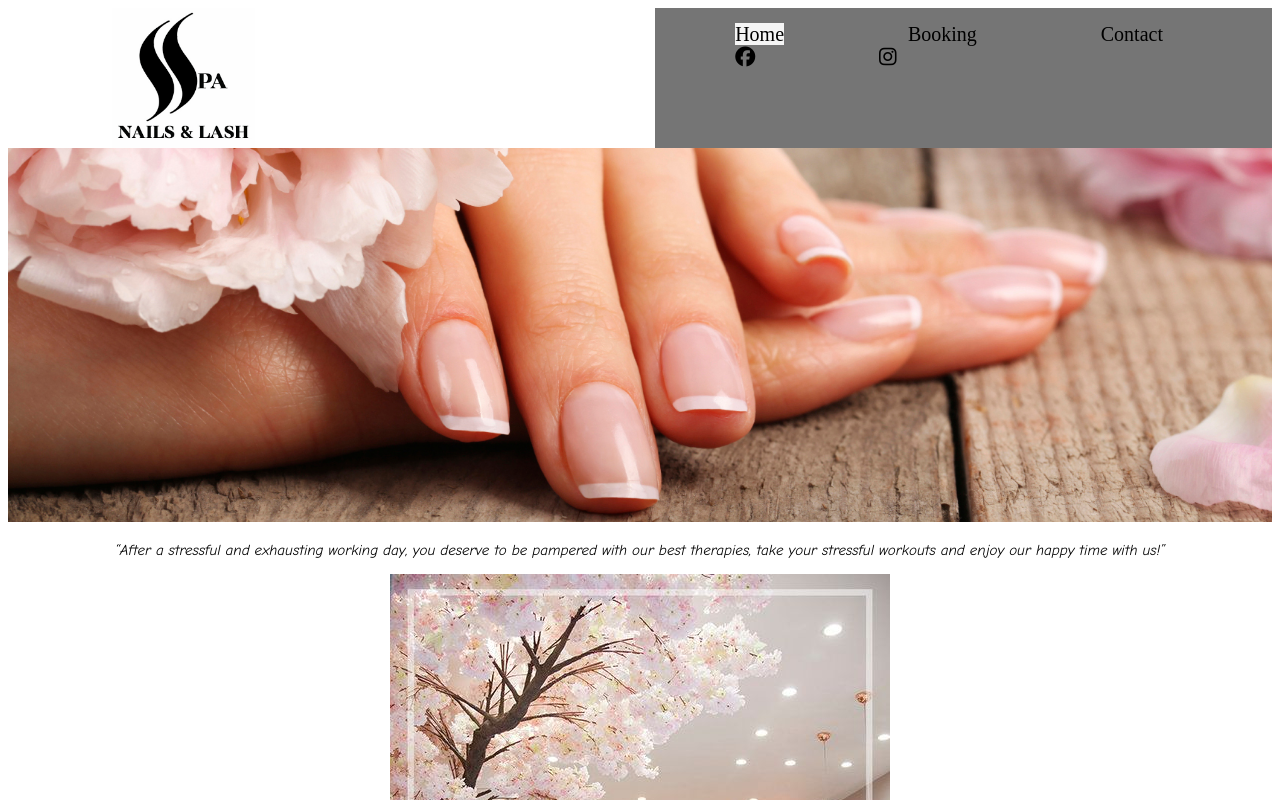
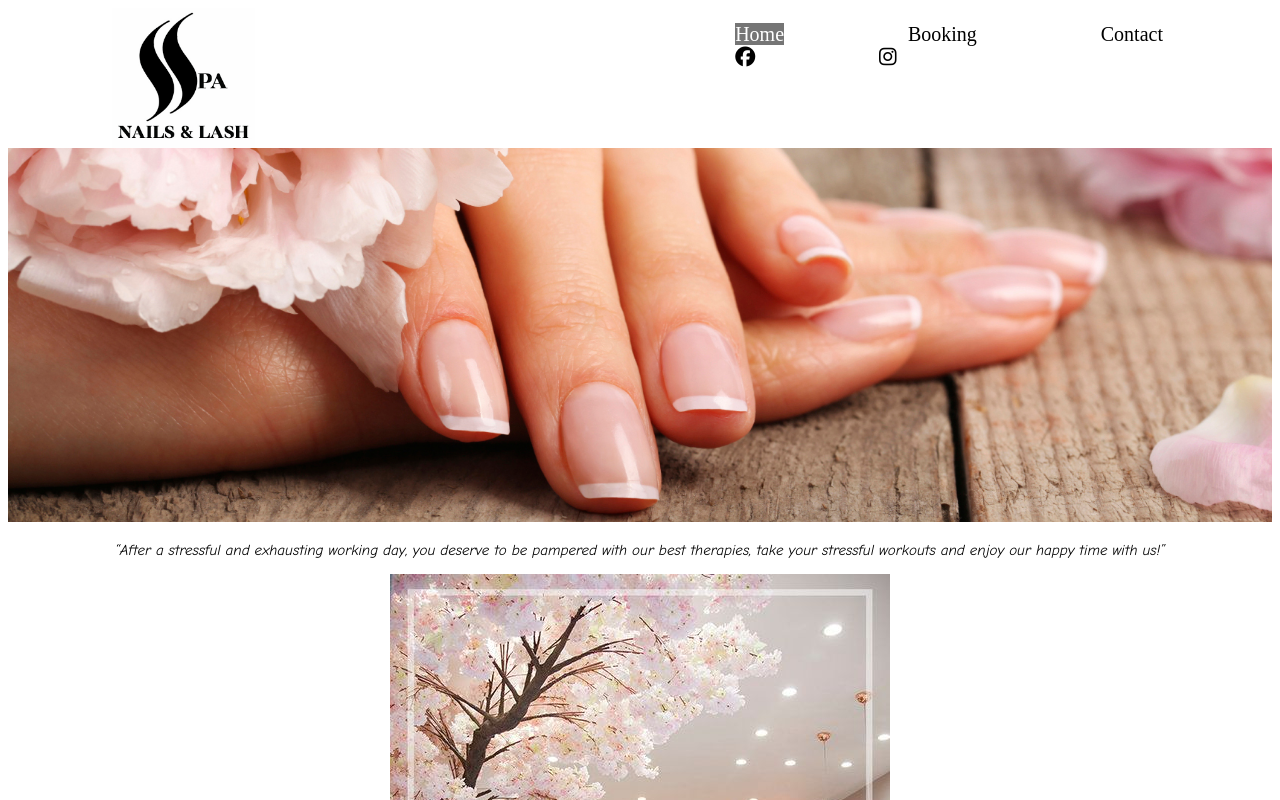
Before and after one commit to bui00076/mtm6201-midterm, a plain HTML site: page index.html in a window 1280 px wide. In both pictures the pointer is over the link "Home". Shown: the top 800 px of the page. Drawn offline with nearby package versions, Linux system fonts and the light colour scheme; a web font is replaced by a local one.

Commit message:
modifies

```diff
--- a/styles.css
+++ b/styles.css
@@ -23,12 +23,11 @@ p {
     display: flex;
 }
 nav:hover{
-    background-color: #757575;
     color: white;
 }
 nav a:hover{
-    background-color: #F5F5F5;
-    color: black;
+    background-color: #757575;
+    color: white;
 }
 .navbar ul {
     align-items: center;
```
